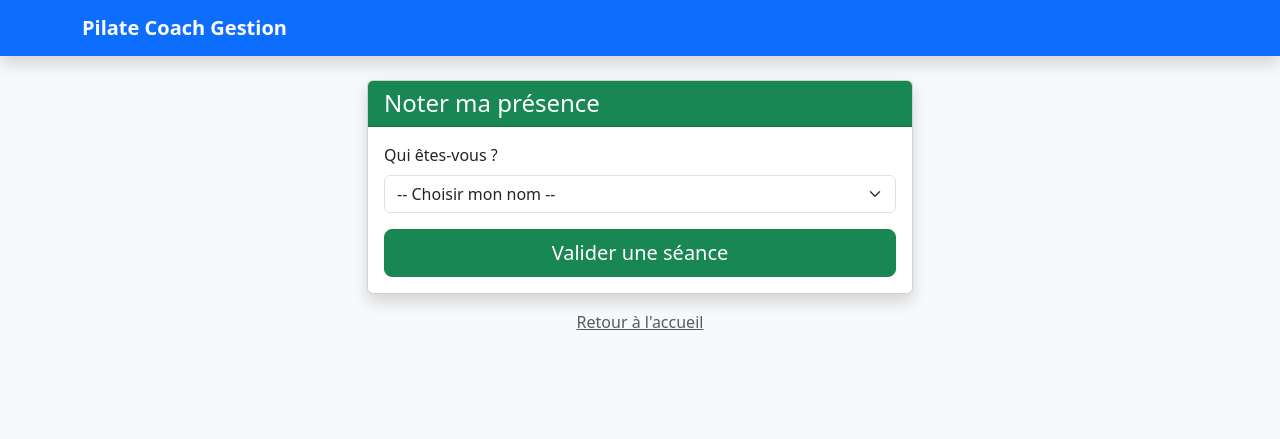
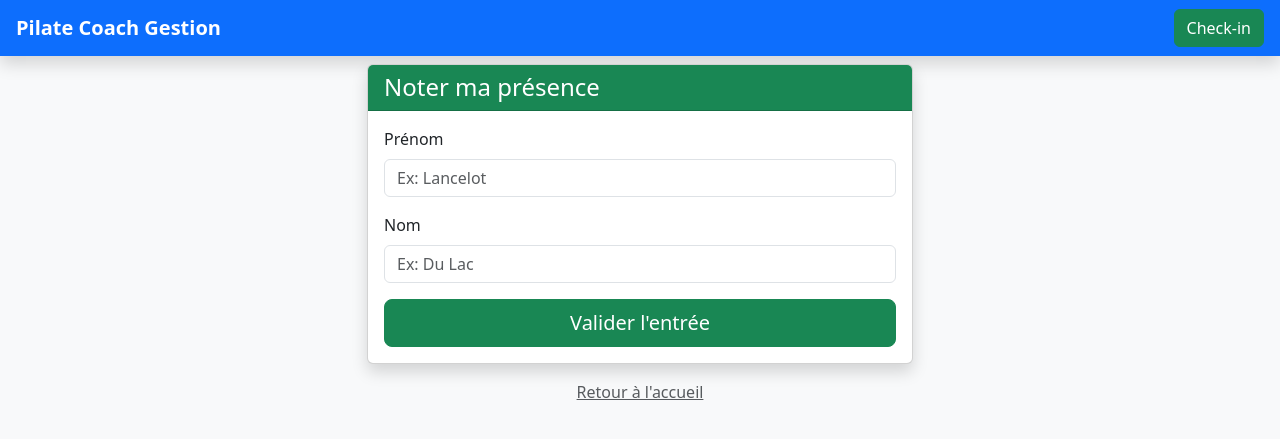
Before and after one commit to LancelotD-215/Projet_pilate_maman, a Flask app: page /presence in a window 1280 px wide. Shown: the top 439 px of the page. Run offline with Flask 3, Linux system fonts and the light colour scheme; data comes from the database, SQL or seed files in the repository; both versions use the stored data as it was after the commit.

Commit message:
feat: ajout du checkin nom prénom

```diff
--- a/app.py
+++ b/app.py
@@ -66,21 +66,37 @@ def presence():
 
     if request.method == "POST": # si l'utilisateur a soumis le formulaire (POST)
         # récupération de l'ID du client depuis le formulaire
-        client_id = request.form['client_id']
+        prenom = request.form['prenom']
+        nom = request.form['nom']
 
-        # mise à jour de la présence du client dans la base de données
-        connection.execute('UPDATE clients SET seances_restantes = seances_restantes - 1 WHERE id = ?', (client_id,))
+        # nettoyage des entrées
+        prenom = prenom.strip().title()
+        nom = nom.strip().title()
 
-        # ajout dans historique seances
-        connection.execute('INSERT INTO historique_seances (client_id, action, nombre) VALUES (?, ?, ?)',
-                           (client_id, "utilisation", -1))
+        # recherche du client dans la base de données
+        client = connection.execute('SELECT * FROM clients WHERE prenom = ? AND nom = ?', (prenom, nom)).fetchone()
 
-        # commit des changement
-        connection.commit()
-        connection.close()
+        if client:
+            # récupération de l'ID du client
+            client_id = client['id']
 
-        # renvoie l'utilisateur vers l'accueil
-        return redirect(url_for('index'))
+            # mise à jour de la présence du client dans la base de données
+            connection.execute('UPDATE clients SET seances_restantes = seances_restantes - 1 WHERE id = ?', (client_id,))
+
+            # ajout dans historique seances
+            connection.execute('INSERT INTO historique_seances (client_id, action, nombre) VALUES (?, ?, ?)', (client_id, "utilisation", -1))
+
+            # commit des changements
+            connection.commit()
+            connection.close()
+
+            # renvoie l'utilisateur vers l'accueil
+            return redirect(url_for('index'))
+
+        else:
+            # client non trouvé
+            connection.close()
+            return (f"<h1>Erreur : Le client '{prenom} {nom}' est introuvable.</h1><p>Vérifiez l'orthographe et réessayez.</p><a href='/presence'>Réessayer</a>")
 
     if request.method == "GET" :
         # affichage de la liste des clients
--- a/templates/index.html
+++ b/templates/index.html
@@ -4,11 +4,6 @@
 <div class="text-center py-5"> <!-- Centre le texte avec un padding (espace intérieur) vertical de 5 -->
     <h1 class="display-4">Accueil</h1> <!-- Titre principal, display-4 pour une grande taille de texte -->
     <p class="lead text-muted">Gestion des séances de pilates</p> <!-- Texte secondaire, lead pour un texte plus grand, text-muted pour une couleur grise -->
-</div>
-
-<div class="d-grid gap-2 col-6 mx-auto mb-5">
-    <a href="/presence" class="btn btn-success btn-lg">✅ Je note ma présence</a>
-    <a href="#" class="btn btn-outline-primary">👮 Accès Coach (Bientôt)</a>
 </div>
 
 <div class="row justify-content-center"> <!-- Ligne Bootstrap pour aligner les colonnes au centre -->
--- a/templates/layout.html
+++ b/templates/layout.html
@@ -8,9 +8,10 @@
 </head>
 <body class="bg-light"> <!-- Class Bootstrap pour un fond clair -->
 
-    <nav class="navbar navbar-expand-lg navbar-dark bg-primary mb-4 shadow"> <!-- Barre de navigation avec class Bootstrap : fond bleu, texte blanc, marge de 4, ombre -->
-        <div class="container"> <!-- Conteneur Bootstrap pour centrer le contenu -->
+    <nav class="navbar navbar-expand-lg navbar-dark bg-primary mb-2 shadow"> <!-- Barre de navigation avec class Bootstrap : fond bleu, texte blanc, marge de 4, ombre -->
+        <div class="container-fluid px-3"> <!-- Conteneur Bootstrap pour centrer le contenu avec padding horizontal de 3 -->
             <a class="navbar-brand fw-bold" href="/">Pilate Coach Gestion</a> <!-- Lien vers la page d'accueil avec le nom du site, texte en gras -->
+            <a class="btn btn-success" href="/presence">Check-in</a> <!-- Bouton vert pour noter la présence -->
         </div>
     </nav>
 
--- a/templates/presence.html
+++ b/templates/presence.html
@@ -8,24 +8,21 @@
                 <h4 class="mb-0">Noter ma présence</h4>
             </div>
             <div class="card-body">
+
                 <form method="post">
 
                     <div class="mb-3">
-                        <label for="client_select" class="form-label">Qui êtes-vous ?</label>
-                        <select class="form-select" name="client_id" id="client_select" required>
-                            <option value="" selected disabled>-- Choisir mon nom --</option>
+                        <label for="prenom" class="form-label">Prénom</label>
+                        <input type="text" class="form-control" name="prenom" id="prenom" placeholder="Ex: Lancelot" required>
+                    </div>
 
-                            {% for client in clients %}
-                                <option value="{{ client['id'] }}">
-                                    {{ client['prenom'] }} {{ client['nom'] }} ({{ client['seances_restantes'] }} restantes)
-                                </option>
-                            {% endfor %}
-
-                        </select>
+                    <div class="mb-3">
+                        <label for="nom" class="form-label">Nom</label>
+                        <input type="text" class="form-control" name="nom" id="nom" placeholder="Ex: Du Lac" required>
                     </div>
 
                     <div class="d-grid">
-                        <button type="submit" class="btn btn-success btn-lg">Valider une séance</button>
+                        <button type="submit" class="btn btn-success btn-lg">Valider l'entrée</button>
                     </div>
                 </form>
 
```
Also changed, not shown: database_clients.db.
